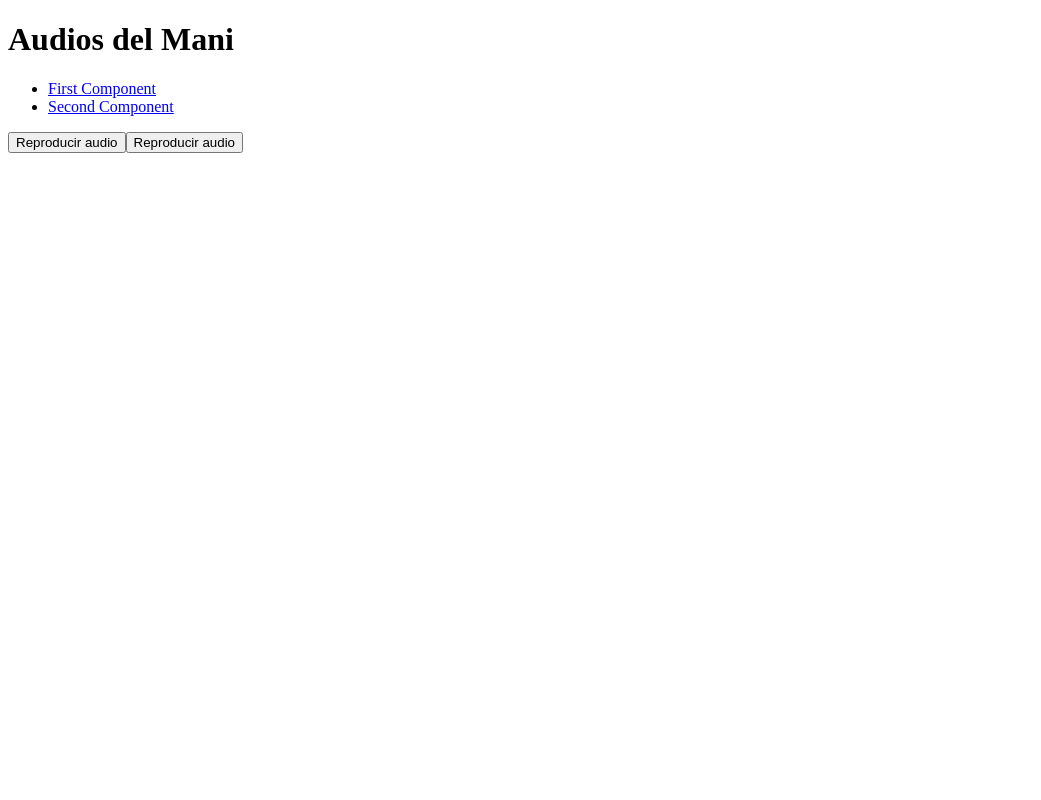
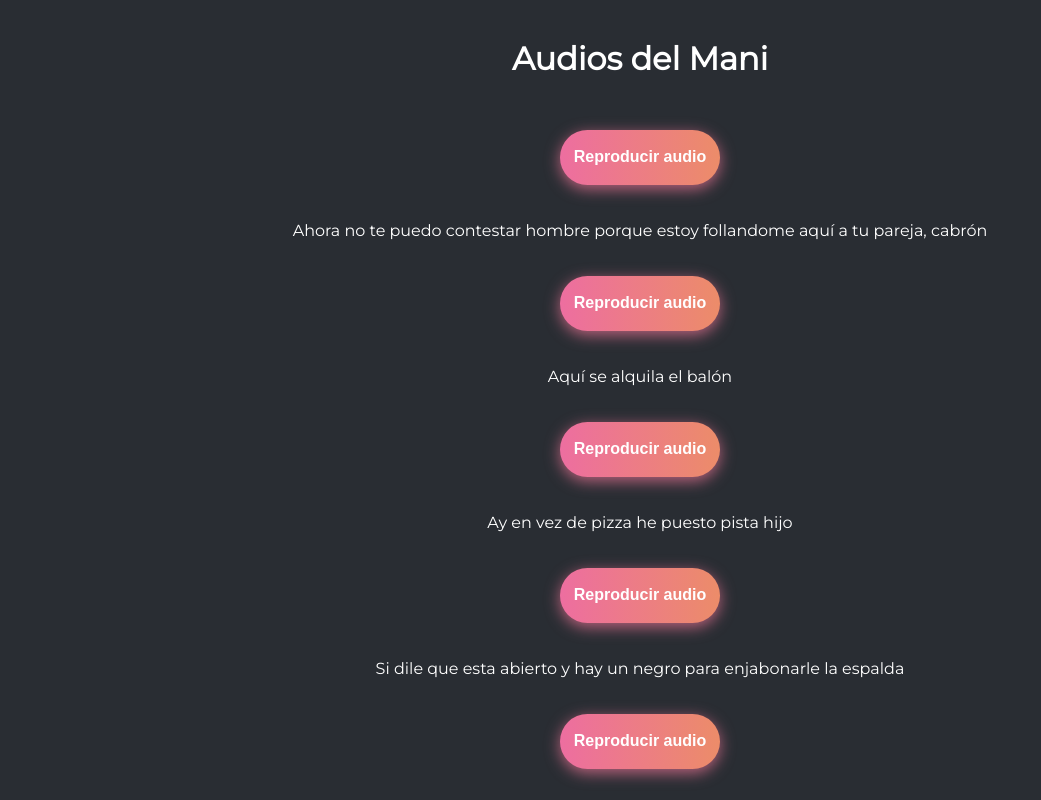
Before and after one commit to pedcobram/audios-mani, an Angular app: page /audios in a window 1280 px wide. Shown: the top 800 px of the page, without its empty margins (0-1041 px from the left). Built offline with nearby package versions, Linux system fonts and the light colour scheme.

Commit message:
Se añade el estilo de la web, incluyendo fuente y botones. Se añaden todos los audios a la web junto a su transcripción

```diff
--- a/angular.json
+++ b/angular.json
@@ -90,6 +90,7 @@
               "src/assets"
             ],
             "styles": [
+              "node_modules/bootstrap/dist/css/bootstrap.min.css",
               "src/styles.css"
             ],
             "scripts": []
--- a/package.json
+++ b/package.json
@@ -18,6 +18,7 @@
     "@angular/platform-browser": "^14.0.0",
     "@angular/platform-browser-dynamic": "^14.0.0",
     "@angular/router": "^14.0.0",
+    "bootstrap": "^5.2.0",
     "rxjs": "~7.5.0",
     "tslib": "^2.3.0",
     "zone.js": "~0.11.4"
--- a/src/app/app.component.css
+++ b/src/app/app.component.css
@@ -0,0 +1,9 @@
+.title {
+    width: 50%;
+    padding: 10px;
+}
+
+.content-center {
+    margin: auto;
+    text-align: center;
+}
--- a/src/app/app.component.html
+++ b/src/app/app.component.html
@@ -1,10 +1,14 @@
-<h1>{{ titulo }}</h1>
-<!-- This nav gives you links to click, which tells the router which route to use (defined in the routes constant in  AppRoutingModule) -->
-<nav>
-  <ul>
-    <li><a routerLink="/audio-player-component" routerLinkActive="active" ariaCurrentWhenActive="page">First Component</a></li>
-    <li><a routerLink="/second-component" routerLinkActive="active" ariaCurrentWhenActive="page">Second Component</a></li>
-  </ul>
-</nav>
+<div class="container">
+  <div class="title content-center">
+    <h1>{{ titulo }}</h1>
+  </div>
 
-<audio-player *ngFor="let id of audioIds" audioId={{id}}></audio-player>
+  <div class="container text-center content-center">
+    <div class="row">
+      <div class="col" *ngFor="let audio of audios">
+        <audio-player audioId={{audio.id}}></audio-player>
+        <p>{{audio.title}}</p>
+      </div>
+    </div>
+  </div>
+</div>
--- a/src/app/app.component.ts
+++ b/src/app/app.component.ts
@@ -1,4 +1,5 @@
 import { Component } from '@angular/core';
+import data from '../assets/ids-audios.json';
 
 @Component({
   selector: 'app-root',
@@ -10,9 +11,7 @@ export class AppComponent {
 constructor ( ) {}
 
 titulo = "Audios del Mani";
-audioIds = [
-  "1GOGMrpCO6ESCXmKLeazydt-aVPqVtcvW",
-  "1rQ5M7jDTcbOs4Dub3HjGiAiO2NQswy37"
-];
+
+audios = data;
 
 }
--- a/src/app/audio-player/audio-player.component.css
+++ b/src/app/audio-player/audio-player.component.css
@@ -0,0 +1,40 @@
+.bn632-hover {
+    width: 160px;
+    font-size: 16px;
+    font-weight: 600;
+    color: #fff;
+    cursor: pointer;
+    margin: 20px;
+    height: 55px;
+    text-align:center;
+    border: none;
+    background-size: 300% 100%;
+    border-radius: 50px;
+    -moz-transition: all .4s ease-in-out;
+    -o-transition: all .4s ease-in-out;
+    -webkit-transition: all .4s ease-in-out;
+    transition: all .4s ease-in-out;
+}
+
+.bn632-hover:hover {
+    background-position: 100% 0;
+    -moz-transition: all .4s ease-in-out;
+    -o-transition: all .4s ease-in-out;
+    -webkit-transition: all .4s ease-in-out;
+    transition: all .4s ease-in-out;
+}
+
+.bn632-hover:focus {
+    outline: none;
+}
+
+.bn632-hover.bn27 {
+    background-image: linear-gradient(
+        to right,
+        #ed6ea0,
+        #ec8c69,
+        #f7186a,
+        #fbb03b
+    );
+    box-shadow: 0 4px 15px 0 rgba(236, 116, 149, 0.75);
+}
--- a/src/app/audio-player/audio-player.component.html
+++ b/src/app/audio-player/audio-player.component.html
@@ -1 +1,3 @@
-<button (click)="playAudio()" type="button">{{ textoBoton }}</button>
+<button class="bn632-hover bn27" (click)="playAudio()" type="button">
+    <p>{{ textoBoton }}</p>
+</button>
--- a/src/app/audio-player/audio-player.component.ts
+++ b/src/app/audio-player/audio-player.component.ts
@@ -1,5 +1,4 @@
-import { Component, OnInit, Input } from '@angular/core';
-import { Observable, BehaviorSubject } from 'rxjs';
+import { Component, OnInit, OnDestroy, Input } from '@angular/core';
 import { AudioPlayerService } from './audio-player.service';
 
 @Component({
@@ -19,6 +18,7 @@ export class AudioPlayerComponent implements OnInit {
   ngOnInit(): void {
     this.audioPlayerService.getPlayerStatus().subscribe((estado: any) => {
         this.estadoActual = estado;
+        console.log(this.estadoActual);
         if (estado == "playing") {
             this.textoBoton = "Volver a reproducir";
         } else {
@@ -28,7 +28,6 @@ export class AudioPlayerComponent implements OnInit {
   }
 
   playAudio() {
-    console.log(this.estadoActual);
     this.audioPlayerService.setAudio("https://drive.google.com/uc?export=download&id=" + this.audioId);
     this.audioPlayerService.playAudio();
   }
--- /dev/null
+++ b/src/assets/ids-audios.json
@@ -0,0 +1,98 @@
+[
+    {
+      "title": "Ahora no te puedo contestar hombre porque estoy follandome aquí a tu pareja, cabrón",
+      "id": "1GOGMrpCO6ESCXmKLeazydt-aVPqVtcvW"
+    },
+    {
+      "title": "Aquí se alquila el balón",
+      "id": "1rQ5M7jDTcbOs4Dub3HjGiAiO2NQswy37"
+    },
+    {
+      "title": "Ay en vez de pizza he puesto pista hijo",
+      "id": "1kMN4Dt3s-2Pu8PhnnPeDDXLapWkbnj11"
+    },
+    {
+      "title": "Si dile que esta abierto y hay un negro para enjabonarle la espalda",
+      "id": "1gAnyXsOL6P3arILIWArZ9NvaFbzAENZd"
+    },
+    {
+      "title": "Eso e y tu te sienta en lo alto",
+      "id": "1GdMmdloS8YI6kPQ9xr6shSsLV_aRW6NE"
+    },
+    {
+      "title": "Hay de 10 a 11 con mascarilla",
+      "id": "1G_kzlXy4vLYqBJbz35X17kB9ncC7LPaf"
+    },
+    {
+      "title": "Illo dejame tranquilo ya hombre, que te he visto la cara y tienes cara de, de, de",
+      "id": "1Pef4MDm5728p6eaVtkv3bX_kHfgxCZGn"
+    },
+    {
+      "title": "La culpa la tengo yo por tonto como tu echarle cuenta hombre y perder el tiempo",
+      "id": "19aqSVxWAF84w8zw6efrPf5tAO-YWyiOt"
+    },
+    {
+      "title": "Los 6 sois maricones, sin embargo tu madre está disfrutando aquí como una perra comiendome el nabo, cabrón",
+      "id": "1AyBbDEc4MucEZBRL8rdoLYenbkqzfSy3"
+    },
+    {
+      "title": "No te insulto hijo te digo que tienes cara d",
+      "id": "1BOVTgjN5w03qB3MdlxQWjvQFev6iAhT-"
+    },
+    {
+      "title": "Okay",
+      "id": "1s98cf86z0ljllRXoaGnxRNKLZyQESNqw"
+    },
+    {
+      "title": "Parece mentira que digan tantas tonterias, si no se pueden duchar ni los primeros equipos, tienen que ir al hotel a ducharse",
+      "id": "13PpB-89--iRxMPu3iMBCOCVJjwXP9fqI"
+    },
+    {
+      "title": "Pero tus gilipollas y tu teneis que veni a pagar hombre, ahora me vais a quitar la pista que poca vergüenza",
+      "id": "1Ap7w7UrhZog3dFkp8EW4fbey9JRWaDh5"
+    },
+    {
+      "title": "Por eso no quieres poner el Bizum, para tu anular cuando quieras, pues no tienes pista, yo tengo muchasss, opciones",
+      "id": "1dqMVs7q5xnDCT_po6jY-VtDPl3P2EQHa"
+    },
+    {
+      "title": "Quien ere el hombre del tiempo",
+      "id": "1uF0C3n5gX7KVvZW21wDAvPAVQmU64q8o"
+    },
+    {
+      "title": "Sois unos chuflas siempre los mismos, chuflas",
+      "id": "1tBm4U_iPcsIDYQwZYT_3uB-8drEzypPf"
+    },
+    {
+      "title": "Teneis cara de tontos los dos, el gordo mas",
+      "id": "13xvbbLVLMLaNz8iJAuje4MY67HNFRjhS"
+    },
+    {
+      "title": "Traetela para aca y la follo yo ya que tu no la follas, maricón",
+      "id": "1YoF2ZEaCo2sCIzWT70V0wIlF-hig86Hm"
+    },
+    {
+      "title": "Una pista de que, de baloncesto, de pádel, de fútbol sala, de patinaje, a que hora, que día y que nombre",
+      "id": "1g6qOmcOThn4bhmYitmFappNK0k-kX7yF"
+    },
+    {
+      "title": "Y al Ansu Fati",
+      "id": "1NouY0koTush84Cg2WBP1WRalDdfP_nlP"
+    },
+    {
+      "title": "Y por qué no avisa hijo !!",
+      "id": "1M7HLIeUupDZRFK_Lf3ImZU4M74D4L7FC"
+    },
+    {
+      "title": "Y te he hablao de usted y tó, no tengo poca verguenza yo de hablarte de usted a ti. Con lo mal que te has portado aquí hijo, qué sinvergüenza, eso que es una gracia lo que tu haces llamando aquí. Cachondeate de otra persona, de tu padre cuando esté ahí pues te cachondeas de él pero no de mi",
+      "id": "1zdFgYlED_ESX9ODcpqoFnWlnuBRU2n00"
+    },
+    {
+      "title": "*Susurrando* Yo ya no llevo las pistas",
+      "id": "1Uy35cCjNDMJTTWd3rrSm_BePVNC37Aqc"
+    },
+    {
+      "title": "Edit de audios del Mani - El Binzum",
+      "id": "1hMMG1e7PU-41E1l9nNT6qQoZe7wc8OhE"
+    }
+  ]
--- a/src/index.html
+++ b/src/index.html
@@ -2,7 +2,7 @@
 <html lang="en">
 <head>
   <meta charset="utf-8">
-  <title>AudiosMani</title>
+  <title>Audios del Mani</title>
   <base href="/">
   <meta name="viewport" content="width=device-width, initial-scale=1">
   <link rel="icon" type="image/x-icon" href="favicon.ico">
--- a/src/styles.css
+++ b/src/styles.css
@@ -1 +1,15 @@
 /* You can add global styles to this file, and also import other style files */
+@import url('https://fonts.googleapis.com/css?family=Montserrat');
+
+body {
+    font-family: "Montserrat";
+    background-color: #292d33
+}
+
+h1 {
+    color: #ffffff;
+}
+
+p {
+    color: #ffffff
+}
--- a/tsconfig.json
+++ b/tsconfig.json
@@ -21,7 +21,9 @@
     "lib": [
       "es2020",
       "dom"
-    ]
+    ],
+    "resolveJsonModule": true,
+    "esModuleInterop": true
   },
   "angularCompilerOptions": {
     "enableI18nLegacyMessageIdFormat": false,
```
Also changed, not shown: 2 other files (tests, documents, lock files or other folders).
